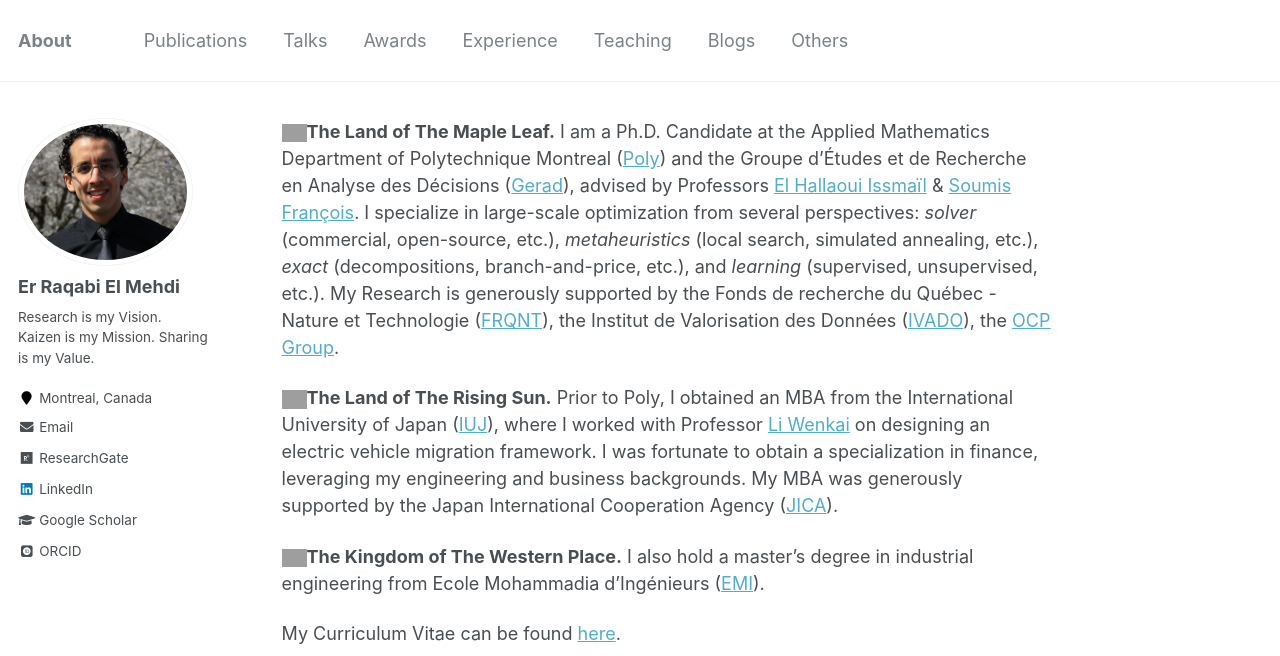
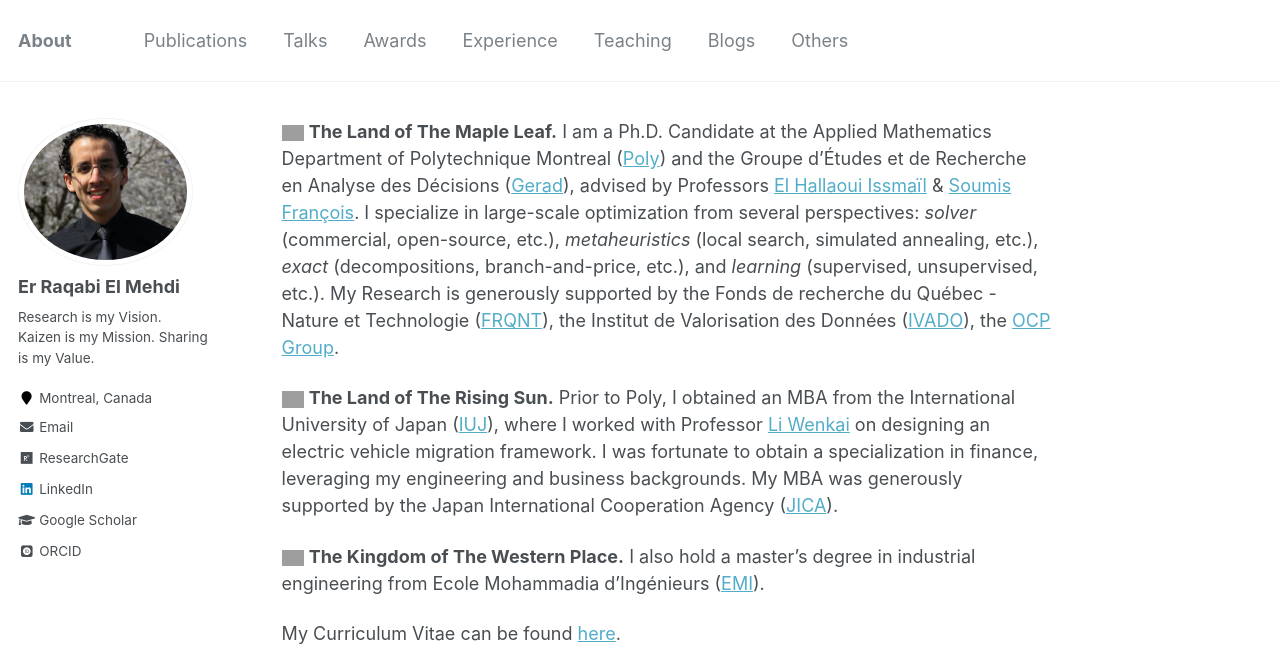
Before and after one commit to RqbMedi/rqbmedi.github.io, a Jekyll site: the page built from _pages/about.md, in a window 1280 px wide. Shown: the top 656 px of the page. Built offline with Jekyll 4.4.1, drawn with Linux system fonts in a browser that asks for light colours; some web fonts are replaced; grey boxes are pictures that could not be loaded.

Commit message:
Update about.md

```diff
--- a/_pages/about.md
+++ b/_pages/about.md
@@ -8,11 +8,11 @@ redirect_from:
   - /about.html
 ---
 
-<img alt="Canada" src="http://purecatamphetamine.github.io/country-flag-icons/3x2/CA.svg" width="25" height="25"/>**The Land of The Maple Leaf.** I am a Ph.D. Candidate at the Applied Mathematics Department of Polytechnique Montreal ([Poly](https://www.polymtl.ca/)) and the Groupe d'Études et de Recherche en Analyse des Décisions ([Gerad](https://www.gerad.ca/en)), advised by Professors [El Hallaoui Issmaïl](https://www.polymtl.ca/expertises/el-hallaoui-issmail) & [Soumis François](https://www.polymtl.ca/expertises/soumis-francois). I specialize in large-scale optimization from several perspectives: *solver* (commercial, open-source, etc.), *metaheuristics* (local search, simulated annealing, etc.), *exact* (decompositions, branch-and-price, etc.), and *learning* (supervised, unsupervised, etc.). My Research is generously supported by the Fonds de recherche du Québec - Nature et Technologie ([FRQNT](https://frq.gouv.qc.ca/en/)), the Institut de Valorisation des Données ([IVADO](https://ivado.ca/en/)), the [OCP Group](https://www.ocpgroup.ma/).
+<img alt="Canada" src="http://purecatamphetamine.github.io/country-flag-icons/3x2/CA.svg" width="22" height="22"/> **The Land of The Maple Leaf.** I am a Ph.D. Candidate at the Applied Mathematics Department of Polytechnique Montreal ([Poly](https://www.polymtl.ca/)) and the Groupe d'Études et de Recherche en Analyse des Décisions ([Gerad](https://www.gerad.ca/en)), advised by Professors [El Hallaoui Issmaïl](https://www.polymtl.ca/expertises/el-hallaoui-issmail) & [Soumis François](https://www.polymtl.ca/expertises/soumis-francois). I specialize in large-scale optimization from several perspectives: *solver* (commercial, open-source, etc.), *metaheuristics* (local search, simulated annealing, etc.), *exact* (decompositions, branch-and-price, etc.), and *learning* (supervised, unsupervised, etc.). My Research is generously supported by the Fonds de recherche du Québec - Nature et Technologie ([FRQNT](https://frq.gouv.qc.ca/en/)), the Institut de Valorisation des Données ([IVADO](https://ivado.ca/en/)), the [OCP Group](https://www.ocpgroup.ma/).
 
-<img alt="Japan" src="http://purecatamphetamine.github.io/country-flag-icons/3x2/JP.svg" width="25" height="25"/>**The Land of The Rising Sun.** Prior to Poly, I obtained an MBA from the International University of Japan ([IUJ](https://www.iuj.ac.jp/)), where I worked with Professor [Li Wenkai](http://rmap.iuj.ac.jp/profile/en.1d04074599d978f5.html) on designing an electric vehicle migration framework. I was fortunate to obtain a specialization in finance, leveraging my engineering and business backgrounds. My MBA was generously supported by the Japan International Cooperation Agency ([JICA](https://www.jica.go.jp/english/)).
+<img alt="Japan" src="http://purecatamphetamine.github.io/country-flag-icons/3x2/JP.svg" width="22" height="22"/> **The Land of The Rising Sun.** Prior to Poly, I obtained an MBA from the International University of Japan ([IUJ](https://www.iuj.ac.jp/)), where I worked with Professor [Li Wenkai](http://rmap.iuj.ac.jp/profile/en.1d04074599d978f5.html) on designing an electric vehicle migration framework. I was fortunate to obtain a specialization in finance, leveraging my engineering and business backgrounds. My MBA was generously supported by the Japan International Cooperation Agency ([JICA](https://www.jica.go.jp/english/)).
 
-<img alt="Morocco" src="http://purecatamphetamine.github.io/country-flag-icons/3x2/MA.svg" width="25" height="25"/>**The Kingdom of The Western Place.** I also hold a master's degree in industrial engineering from Ecole Mohammadia d'Ingénieurs ([EMI](https://www.emi.ac.ma/)).
+<img alt="Morocco" src="http://purecatamphetamine.github.io/country-flag-icons/3x2/MA.svg" width="22" height="22"/> **The Kingdom of The Western Place.** I also hold a master's degree in industrial engineering from Ecole Mohammadia d'Ingénieurs ([EMI](https://www.emi.ac.ma/)).
 
 My Curriculum Vitae can be found [here](http://rqbmedi.github.io/files/CV.pdf).
 
```
